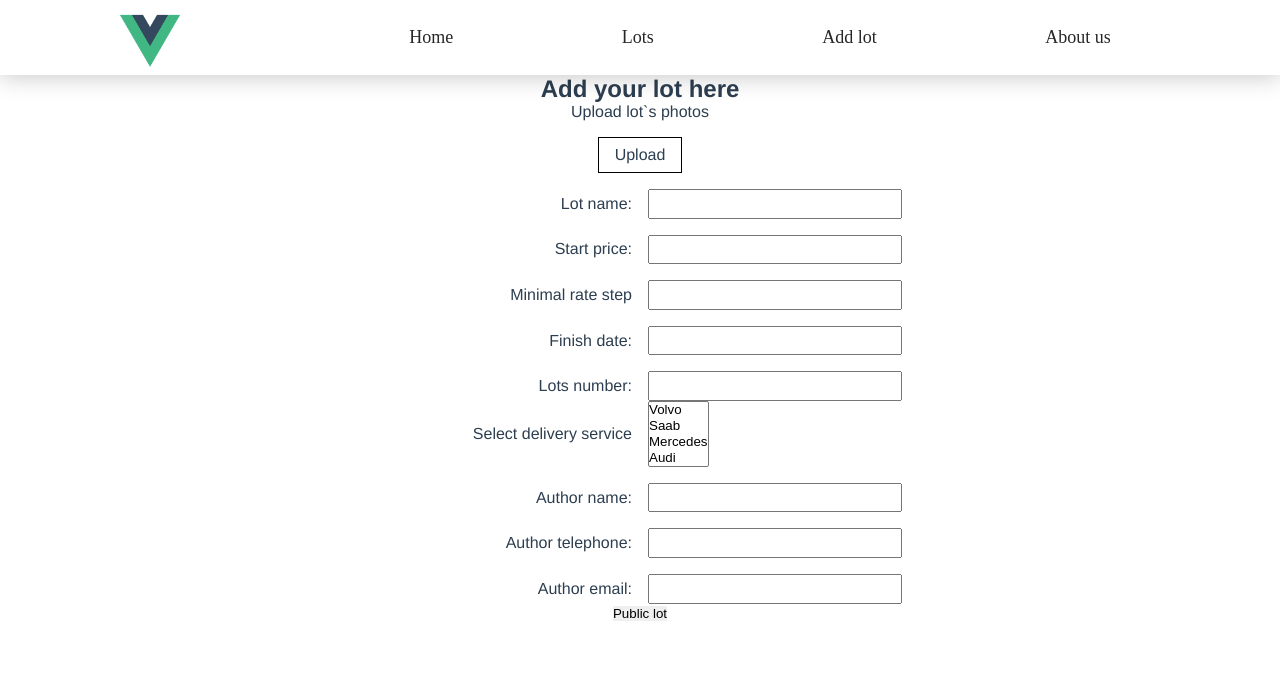
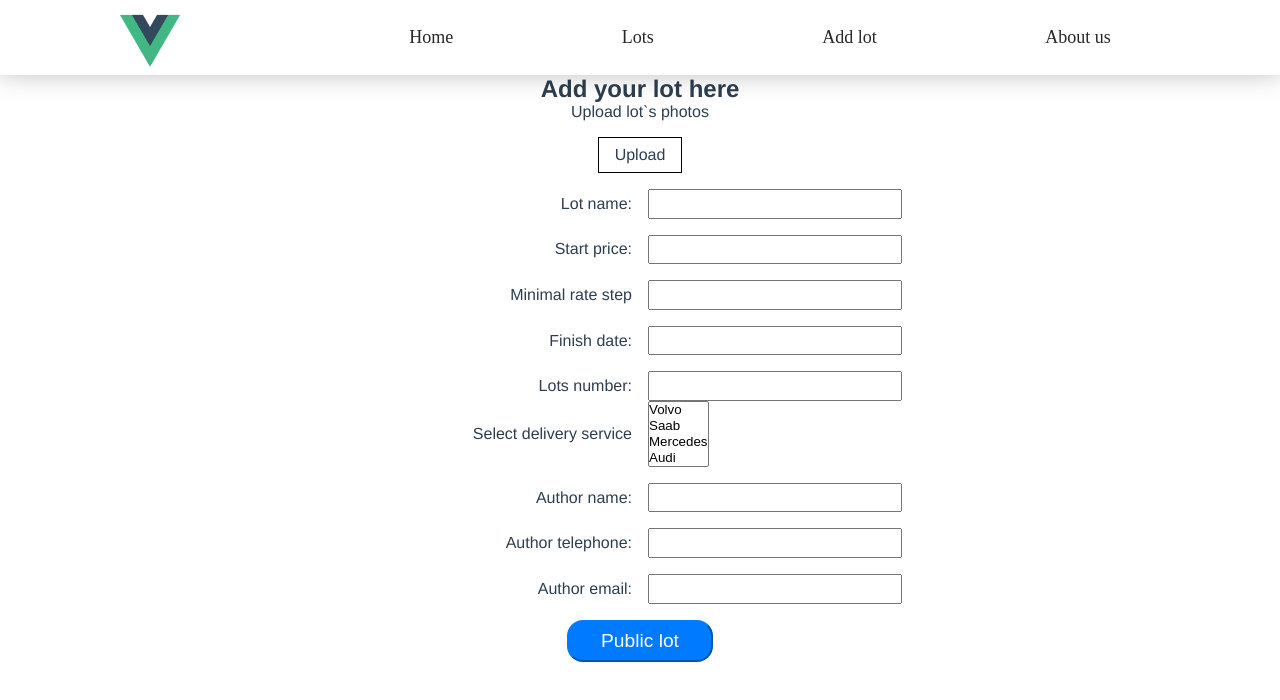
Before and after one commit to vladislavovuch/auction, a Vue app: page /add-lot in a window 1280 px wide. Shown: the top 700 px of the page. Built offline with nearby package versions, Linux system fonts and the light colour scheme.

Commit message:
add styles for base button

```diff
--- a/src/components/BaseComponents/BaseButton/index.vue
+++ b/src/components/BaseComponents/BaseButton/index.vue
@@ -5,15 +5,27 @@
 </template>
 
 <script>
-    export default {
-
-    }
+    export default {}
 </script>
 
-<style scoped>
+<style scoped lang="scss">
     button {
+        padding: .5rem 2rem;
+        font-size: 1.2rem;
+        color: #fff;
+        background-color: #007bff;
+        border-color: #007bff;
+        -webkit-border-radius: 1rem;
+        -moz-border-radius: 1rem;
+        border-radius: 1rem;
         outline: none;
-        border: transparent;
+        cursor: pointer;
+        margin-top: 1rem;
+
+        &:hover {
+            background-color: #0069d9;
+            border-color: #0062cc;
+        }
 
     }
 </style>
```
